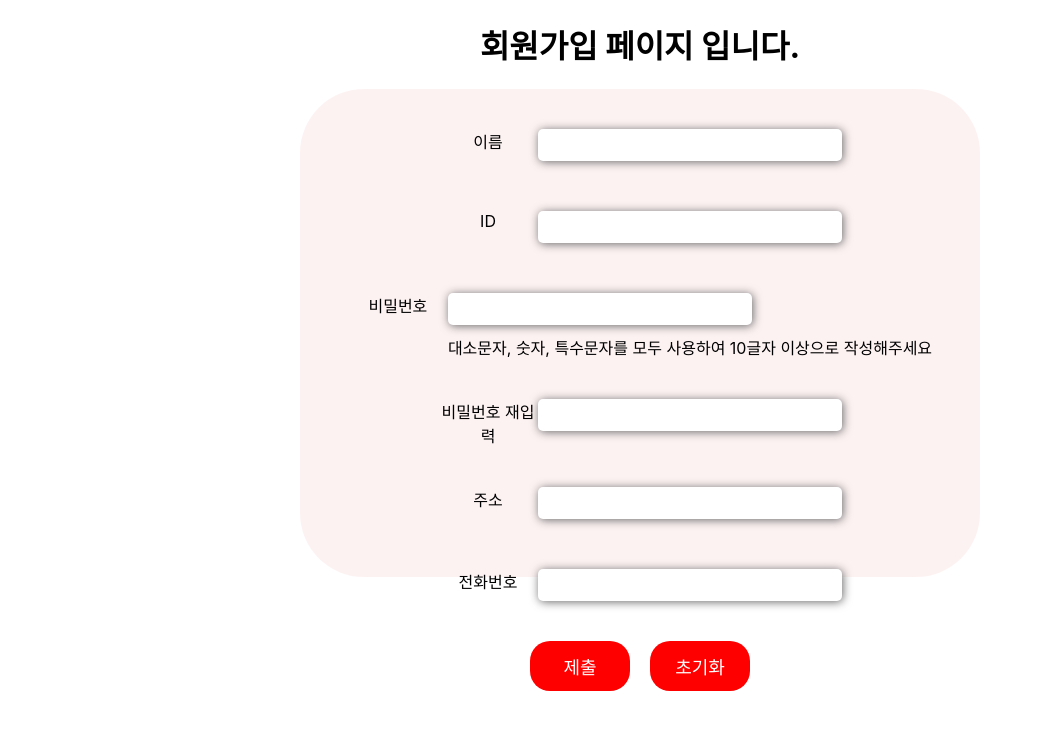
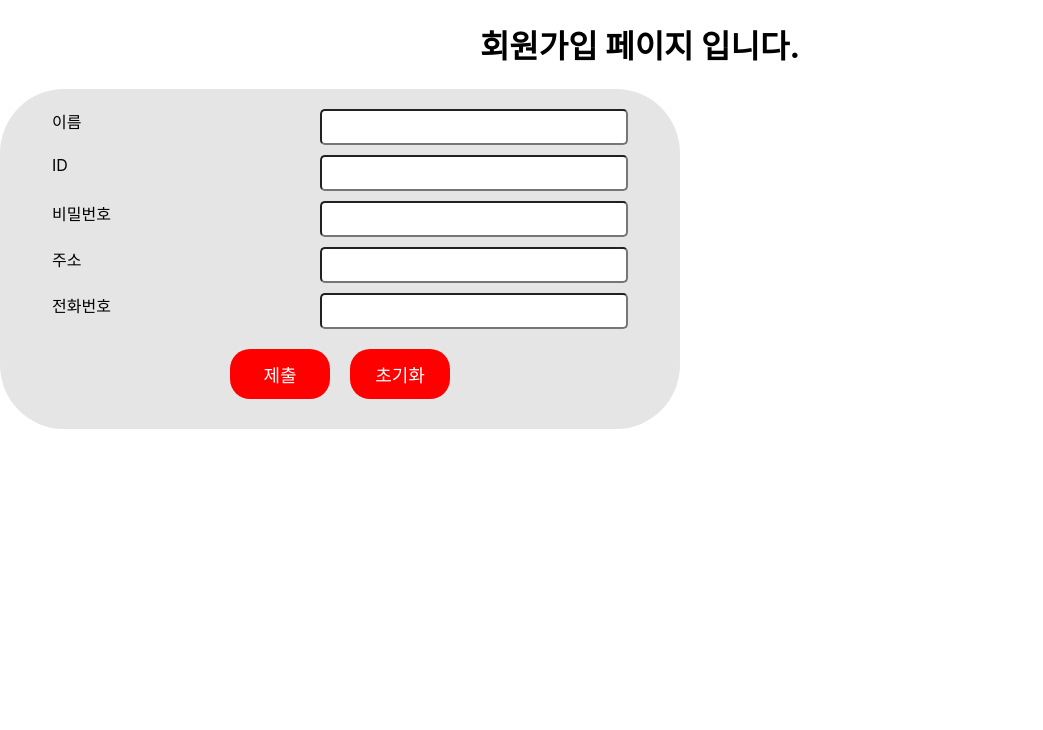
Before and after one commit to modulersYJ/AAHG-front-react, a React (Create React App) app in the folder modulers-react/: page /sign-up in a window 1280 px wide. Shown: the top 730 px of the page, without its empty margins (0-1043 px from the left). Built offline with nearby package versions, Linux system fonts and the light colour scheme.

Commit message:
Revert "비밀번호 validation"
This reverts commit 6a47e3145a5e22da513c4fb3c4c8a11b3c3c5c74.

```diff
--- a/modulers-react/src/page/SignUp.tsx
+++ b/modulers-react/src/page/SignUp.tsx
@@ -1,194 +1,38 @@
-import { validateRegex } from "../utils/regex";
 import React, { useEffect, useState } from "react";
 import styled from "styled-components";
 
 const SignUp = ({}): JSX.Element => {
-  // 보낼 데이터 객체 state
-  const [userData, setUserData] = useState<userDataType>({
-    name: "",
-    id: "",
-    password: "",
-    rePassword: "",
-    address: "",
-    tel: "",
-  });
-  // type
-  interface userDataType {
-    name: string;
-    id: string;
-    password: string;
-    rePassword: string;
-    address: string;
-    tel: string;
-  }
+  const [userData, setUserData] = useState({});
 
-  // 에러 객체 state
-  const [error, setError] = useState<errorType>({
-    name: false,
-    id: false,
-    password: false,
-    rePassword: false,
-    address: false,
-    tel: false,
-  });
-  // type
-  interface errorType {
-    name: boolean;
-    id: boolean;
-    password: boolean;
-    rePassword: boolean;
-    address: boolean;
-    tel: boolean;
-  }
-
-  // 에러 메세지 state
-  const [errorMessage, setErrorMessage] = useState<errorMessageType>({
-    name: "",
-    id: "",
-    password: "",
-    rePassword: "",
-    address: "",
-    tel: "",
-  });
-  // type
-  interface errorMessageType {
-    name: string;
-    id: string;
-    password: string;
-    rePassword: string;
-    address: string;
-    tel: string;
-  }
-
-  // onChange 안에 들어갈 함수
   const handleChange = (e): void => {
     setUserData({ ...userData, [e.target.name]: e.target.value });
-    validateInputs(e);
   };
 
-  // validation 함수
-  const validateInputs = (e): void => {
-    switch (e.target.name) {
-      case "password":
-        validatePassword(e.target.value);
-        break;
-      case "rePassword":
-        validateRePassword(e.target.value);
-        break;
-
-      default:
-        console.log("default");
-        break;
-    }
-  };
-
-  const validatePassword = (value: string): void => {
-    if (value.length < 10) {
-      setError({ ...error, password: true });
-      setErrorMessage({
-        ...errorMessage,
-        password: "10글자 이상으로 입력해주세요",
-      });
-    } else {
-      setError({ ...error, password: false });
-      setErrorMessage({
-        ...errorMessage,
-        password: "",
-      });
-      // ! 정규식 다 있는지 확인
-      if (validateRegex(value)) {
-        setError({ ...error, password: true });
-        setErrorMessage({
-          ...errorMessage,
-          password: "대소문자, 숫자, 특수문자를 확인하세요",
-        });
-      } else {
-        setError({ ...error, password: false });
-        setErrorMessage({
-          ...errorMessage,
-          password: "",
-        });
-      }
-    }
-  };
-
-  const validateRePassword = (value: string): void => {
-    if (value != userData?.password) {
-      setError({ ...error, rePassword: true });
-      setErrorMessage({ ...errorMessage, rePassword: "비밀번호 확인해주세요" });
-    }
-  };
-
-  // useEffect로 입력마다 출력
-  useEffect(() => {
-    console.log("userData : ", userData);
-  }, [userData]);
+  // useEffect(() => console.log(userData), [userData]);///
 
   return (
     <>
       <h1>회원가입 페이지 입니다.</h1>
-      <Wrapper>
+      {/* <RoundDiv> */}
       <Form method="POST" action="www.youtube.com">
         <InputDiv>
-            <InputLabel htmlFor="name">이름</InputLabel>
-            <InputSection>
+          <label htmlFor="name">이름</label>
           <InputBox onChange={handleChange} type="text" name="name" />
-              {error?.name ? (
-                <ErrorMessage>{errorMessage?.name}</ErrorMessage>
-              ) : null}
-            </InputSection>
         </InputDiv>
         <InputDiv>
-            <InputLabel htmlFor="id"> ID</InputLabel>
-            <InputSection>
+          <label htmlFor="id"> ID</label>
           <InputBox onChange={handleChange} type="text" name="id" />
-              {error?.id ? (
-                <ErrorMessage>{errorMessage?.id}</ErrorMessage>
-              ) : null}
-            </InputSection>
         </InputDiv>
         <InputDiv>
-            <InputLabel htmlFor="password"> 비밀번호</InputLabel>
-            <InputSection>
-              <InputBox
-                onChange={handleChange}
-                type="password"
-                name="password"
-              />
-              {error?.password ? (
-                <ErrorMessage>{errorMessage?.password}</ErrorMessage>
-              ) : (
-                <span>
-                  대소문자, 숫자, 특수문자를 모두 사용하여 10글자 이상으로
-                  작성해주세요
-                </span>
-              )}
-            </InputSection>
+          <label htmlFor="password"> 비밀번호</label>
+          <InputBox onChange={handleChange} type="password" name="password" />
         </InputDiv>
         <InputDiv>
-            <InputLabel htmlFor="rePassword"> 비밀번호 재입력</InputLabel>
-            <InputSection>
-              <InputBox
-                onChange={handleChange}
-                type="rePassword"
-                name="rePassword"
-              />
-              {error?.rePassword ? (
-                <ErrorMessage>{errorMessage?.rePassword}</ErrorMessage>
-              ) : null}
-            </InputSection>
+          <label htmlFor="address"> 주소</label>
+          <InputBox onChange={handleChange} type="text" name="address" />
         </InputDiv>
         <InputDiv>
-            <InputLabel htmlFor="address"> 주소</InputLabel>
-            <InputSection>
-              <InputBox onChange={handleChange} type="text" name="address" />
-              {error?.address ? (
-                <ErrorMessage>{errorMessage?.address}</ErrorMessage>
-              ) : null}
-            </InputSection>
-          </InputDiv>
-          <InputDiv>
-            <InputLabel htmlFor="tel">전화번호</InputLabel>
+          <label htmlFor="tel">전화번호</label>
           <InputBox
             onChange={handleChange}
             type="tel"
@@ -196,59 +40,31 @@ const SignUp = ({}): JSX.Element => {
             pattern="\d{3}-\d{4}-\d{4}"
             required
           />
-            {error?.tel ? (
-              <ErrorMessage>{errorMessage?.tel}</ErrorMessage>
-            ) : null}
         </InputDiv>
         <div>
           <SubmitButton type={"submit"} value="제출" />
           <SubmitButton type={"reset"} value="초기화" />
         </div>
       </Form>
-      </Wrapper>
     </>
   );
 };
-
-const Wrapper = styled.div`
-  width: 100vw;
-  height: 80vh;
-  display: flex;
-  justify-content: center;
-  /* align-items: center; */
-`;
 
 const Form = styled.form`
   display: flex;
   align-items: center;
   flex-direction: column;
   width: 50vw;
-  height: 70%;
   padding: 20px;
-  background-color: rgba(233, 131, 131, 0.1);
+  background-color: rgba(0, 0, 0, 0.1);
   border-radius: 5vw;
-`;
-
-const InputLabel = styled.label`
-  width: 100px;
-`;
-
-const InputSection = styled.div`
-  display: flex;
-  flex-direction: column;
 `;
 
 const InputBox = styled.input`
   width: 300px;
   height: 30px;
-  border: 0px solid;
-  box-shadow: 1px 1px 10px dimgrey;
   border-radius: 5px;
   margin-bottom: 10px;
-`;
-
-const ErrorMessage = styled.div`
-  color: red;
 `;
 
 const SubmitButton = styled.input`
@@ -266,9 +82,8 @@ const SubmitButton = styled.input`
 const InputDiv = styled.div`
   display: flex;
   flex-direction: row;
-  /* width: 90%; */
+  width: 90%;
   justify-content: space-between;
-  margin: 20px;
 `;
 
 export default SignUp;
--- a/modulers-react/src/utils/regex.ts
+++ /dev/null
@@ -1,23 +0,0 @@
-// 대문자, 소문자, 숫자, 특수문자가 각각 하나 이상 포함되어 있는지 확인합니다.
-export const validateRegex = (password: string): boolean => {
-  const hasUpperCase = /[A-Z]/.test(password);
-  const hasLowerCase = /[a-z]/.test(password);
-  const hasNumber = /[0-9]/.test(password);
-  const hasSymbol = /[@$!%*#?&]/.test(password);
-
-  console.log(
-    "hasLowerCase : ",
-    hasLowerCase,
-    "hasNumber : ",
-    hasNumber,
-    "hasSymbol : ",
-    hasSymbol,
-    "hasUpperCase : ",
-    hasUpperCase
-  );
-  if (hasUpperCase && hasLowerCase && hasNumber && hasSymbol) {
-    return false;
-  } else {
-    return true;
-  }
-};
```
Lines whose indentation alone changed are shown as unchanged.
